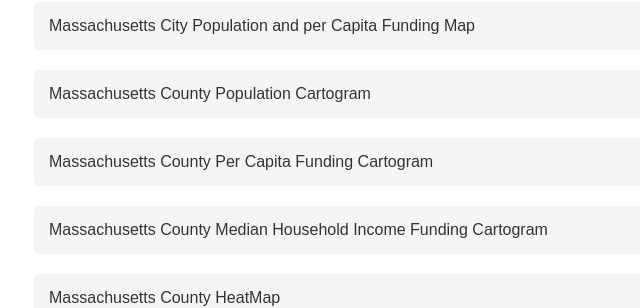
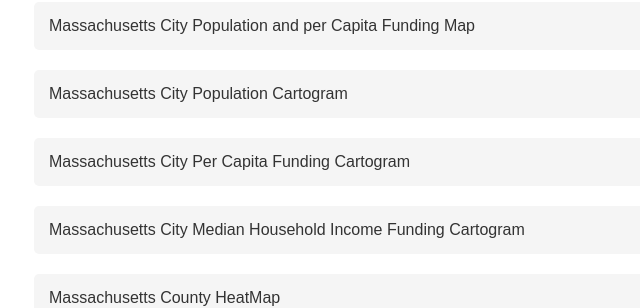
Before and after one commit to AtulAravindDas/Markey-Project-Maps, a plain HTML site: page index.html in a window 1280 px wide. Shown: the part 174-482 px from the top of the page, without its empty margins (206-846 px from the left). Drawn offline with Linux system fonts and the light colour scheme.

Commit message:
Update index.html

```diff
--- a/index.html
+++ b/index.html
@@ -27,9 +27,9 @@
     <h1>Massachusetts County and City Maps</h1>
     <h2>Feel free to Zoom in/ Zoom out using your Mouse wheel/touchpad/phone😁</h2>
     <a class="map-link" href="massachusetts_city_per_capita_funding_map.html">Massachusetts City Population and per Capita Funding Map</a>
-    <a class="map-link" href="massachusetts_city_population_cartogram.html">Massachusetts County Population Cartogram</a>
-    <a class="map-link" href="massachusetts_city_per_capita_funding_cartogram.html">Massachusetts County Per Capita Funding Cartogram</a>
-    <a class="map-link" href="massachusetts_city_median_household_income.html">Massachusetts County Median Household Income Funding Cartogram</a>
+    <a class="map-link" href="massachusetts_city_population_cartogram.html">Massachusetts City Population Cartogram</a>
+    <a class="map-link" href="massachusetts_city_per_capita_funding_cartogram.html">Massachusetts City Per Capita Funding Cartogram</a>
+    <a class="map-link" href="massachusetts_city_median_household_income.html">Massachusetts City Median Household Income Funding Cartogram</a>
     <a class="map-link" href="massachusetts_county_funding_map.html">Massachusetts County HeatMap</a>
 
 </body>
```
